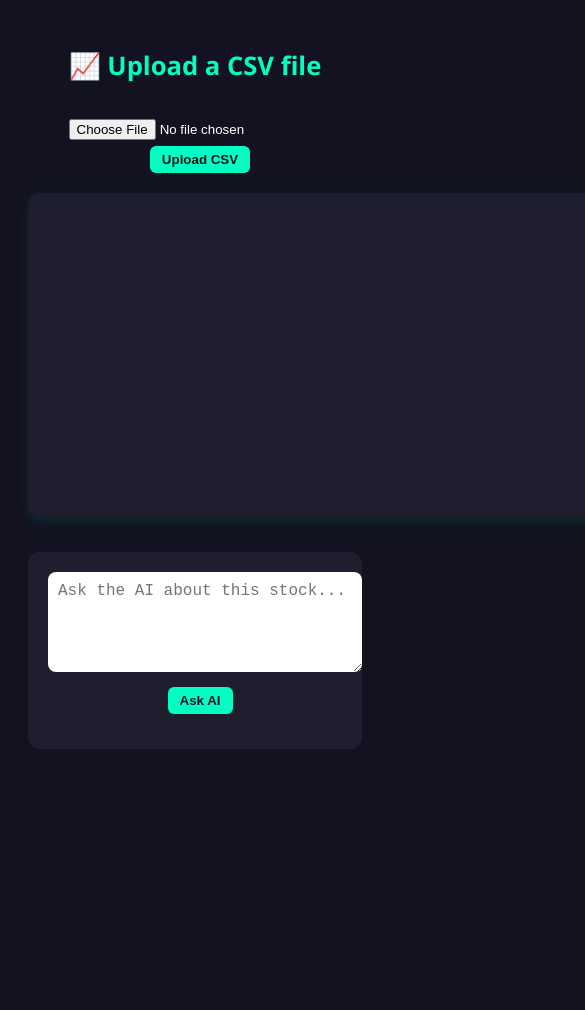
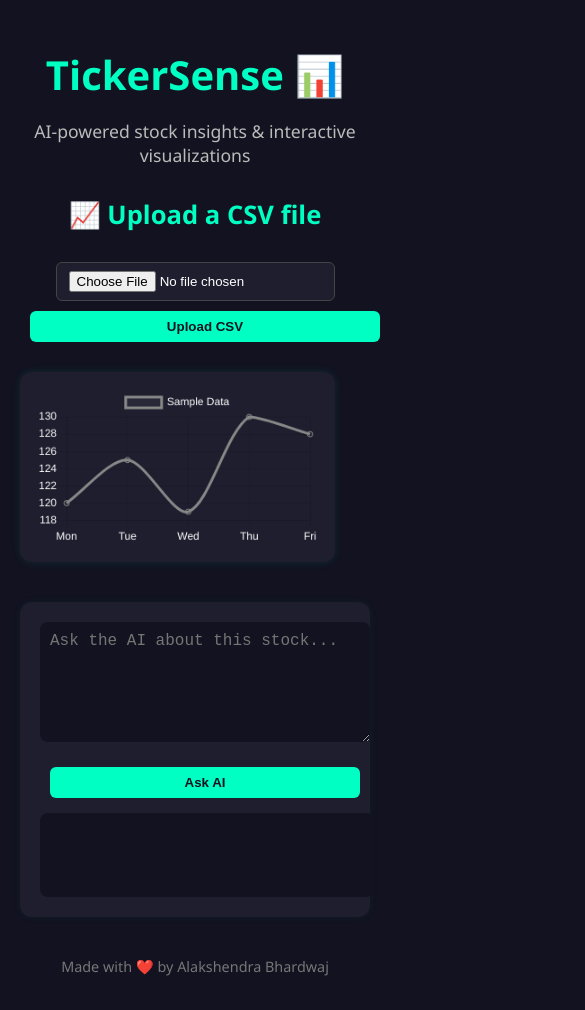
Before and after one commit to AlakshendraB/tickersense, a plain HTML site: page index.html in a window 390 px wide. Shown: the top 1010 px of the page, 585 px wide, since content can reach past the window. Before the commit the page ends 844 px from the top, so only its background shows below. Drawn offline with nearby package versions, Linux system fonts and the light colour scheme.

Commit message:
made better UI/UX response

```diff
--- a/index.html
+++ b/index.html
@@ -9,19 +9,32 @@
   <script src="https://cdn.jsdelivr.net/npm/papaparse@5.4.1/papaparse.min.js"></script>
 </head>
 <body>
-  <h2 id="stock-name">📈 Upload a CSV file</h2>
 
-  <input type="file" id="csvFile" accept=".csv" />
-  <button onclick="handleCSV()">Upload CSV</button>
+  <header>
+    <h1>TickerSense 📊</h1>
+    <p>AI-powered stock insights & interactive visualizations</p>
+  </header>
 
-  <canvas id="stockChart" width="600" height="300"></canvas>
+  <main>
+    <section id="upload-section">
+      <h2 id="stock-name">📈 Upload a CSV file</h2>
+      <input type="file" id="csvFile" accept=".csv" aria-label="Upload CSV file" />
+      <button onclick="handleCSV()" aria-label="Upload stock CSV">Upload CSV</button>
+    </section>
 
-  <div id="ai-box">
-    <textarea id="user-input" placeholder="Ask the AI about this stock..."></textarea>
-    <button onclick="askAI()">Ask AI</button>
-    <div id="ai-response"></div>
-  </div>
+    <canvas id="stockChart" width="600" height="300" role="img" aria-label="Stock Chart Visualization"></canvas>
 
-  <script src="js/chart.js"></script>
+    <section id="ai-box">
+      <textarea id="user-input" placeholder="Ask the AI about this stock..." aria-label="Ask AI about stock data"></textarea>
+      <button onclick="askAI()" aria-label="Ask AI for insights">Ask AI</button>
+      <div id="ai-response" aria-live="polite"></div>
+    </section>
+  </main>
+
+  <footer>
+    <p>Made with ❤️ by Alakshendra Bhardwaj</p>
+  </footer>
+
+  <script src="js/charts.js"></script>
 </body>
 </html>
--- a/js/charts.js
+++ b/js/charts.js
@@ -1,22 +1,36 @@
-let chart; // global
+let chart;
 
 function handleCSV() {
   const fileInput = document.getElementById("csvFile");
   const file = fileInput.files[0];
 
   if (!file) {
-    alert("Please upload a CSV file.");
+    alert("⚠️ Please upload a CSV file.");
     return;
   }
 
   Papa.parse(file, {
     header: true,
     dynamicTyping: true,
+    skipEmptyLines: true,
     complete: function(results) {
       const data = results.data;
 
-      const labels = data.map(row => row.Date || row.date);
-      const values = data.map(row => row.Close || row.close || row.Price);
+      if (!data.length) {
+        alert("❌ CSV file appears to be empty or incorrectly formatted.");
+        return;
+      }
+
+      const sample = data[0];
+      const dateKey = Object.keys(sample).find(k => /date/i.test(k)) || Object.keys(sample)[0];
+      const priceKey = Object.keys(sample).find(k => /close|price/i.test(k)) || Object.keys(sample)[1];
+
+      const labels = data.map(row => row[dateKey]);
+      const values = data.map(row => parseFloat(row[priceKey]));
+
+      const validIndices = values.map((v, i) => (!isNaN(v) && labels[i]) ? i : -1).filter(i => i !== -1);
+      const cleanedLabels = validIndices.map(i => labels[i]);
+      const cleanedValues = validIndices.map(i => values[i]);
 
       if (chart) chart.destroy();
 
@@ -24,48 +38,59 @@ function handleCSV() {
       chart = new Chart(ctx, {
         type: "line",
         data: {
-          labels: labels,
+          labels: cleanedLabels,
           datasets: [{
             label: "Stock Price",
-            data: values,
-            borderColor: "#0d6efd",
-            backgroundColor: "rgba(13, 110, 253, 0.1)",
-            tension: 0.3
+            data: cleanedValues,
+            borderColor: "#00ffc3",
+            backgroundColor: "rgba(0, 255, 195, 0.1)",
+            tension: 0.4,
+            fill: true,
+            pointRadius: 2,
+            pointHoverRadius: 5
           }]
         },
         options: {
           responsive: true,
           plugins: {
-            legend: { labels: { color: "white" } }
+            legend: {
+              labels: { color: "white" }
+            }
           },
           scales: {
-            x: { ticks: { color: "white" } },
-            y: { ticks: { color: "white" } }
+            x: {
+              ticks: { color: "white" },
+              grid: { color: "rgba(255, 255, 255, 0.05)" }
+            },
+            y: {
+              ticks: { color: "white" },
+              grid: { color: "rgba(255, 255, 255, 0.05)" }
+            }
           }
         }
       });
 
-      document.getElementById("stock-name").textContent = `📈 ${file.name.split(".")[0]}`;
+      document.getElementById("stock-name").textContent = `📊 ${file.name.replace(/\.[^/.]+$/, "")}`;
     }
   });
 }
 
 async function askAI() {
-  const userMessage = document.getElementById("user-input").value;
+  const userMessage = document.getElementById("user-input").value.trim();
   const responseDiv = document.getElementById("ai-response");
 
-  if (!userMessage.trim()) {
-    responseDiv.textContent = "Please enter a question.";
+  if (!userMessage) {
+    responseDiv.textContent = "⚠️ Please enter a question.";
     return;
   }
 
-  responseDiv.textContent = "Thinking...";
+  responseDiv.textContent = "🤖 Thinking...";
 
   try {
     const res = await fetch("https://openrouter.ai/api/v1/chat/completions", {
       method: "POST",
       headers: {
-        "Authorization": "Bearer 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",
+        "Authorization": "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",
         "Content-Type": "application/json"
       },
       body: JSON.stringify({
@@ -75,10 +100,44 @@ async function askAI() {
     });
 
     const json = await res.json();
-    const aiMessage = json.choices?.[0]?.message?.content || "No response.";
-    responseDiv.textContent = aiMessage;
+    console.log("📦 Full AI Response:", json);
+
+    const aiMessage = json.choices?.[0]?.message?.content;
+
+    if (!aiMessage) {
+      responseDiv.textContent = "⚠️ No response from AI.";
+    } else {
+      responseDiv.textContent = aiMessage;
+    }
   } catch (err) {
-    console.error(err);
-    responseDiv.textContent = "Error contacting AI.";
+    console.error("❌ Fetch error:", err);
+    responseDiv.textContent = "❌ Error contacting AI.";
   }
 }
+
+window.addEventListener("DOMContentLoaded", () => {
+  const ctx = document.getElementById("stockChart").getContext("2d");
+  chart = new Chart(ctx, {
+    type: "line",
+    data: {
+      labels: ["Mon", "Tue", "Wed", "Thu", "Fri"],
+      datasets: [{
+        label: "Sample Data",
+        data: [120, 125, 119, 130, 128],
+        borderColor: "#888",
+        backgroundColor: "rgba(136, 136, 136, 0.1)",
+        tension: 0.3
+      }]
+    },
+    options: {
+      responsive: true,
+      plugins: {
+        legend: { labels: { color: "white" } }
+      },
+      scales: {
+        x: { ticks: { color: "white" } },
+        y: { ticks: { color: "white" } }
+      }
+    }
+  });
+});
--- a/styles/style.css
+++ b/styles/style.css
@@ -1,17 +1,29 @@
 body {
   font-family: 'Segoe UI', sans-serif;
   background-color: #121220;
-  color: white;
+  color: #f0f0f0;
+  margin: 0;
   padding: 20px;
   text-align: center;
 }
 
-canvas {
-  background-color: #1e1e2f;
-  border-radius: 12px;
-  padding: 12px;
-  margin-top: 20px;
-  box-shadow: 0 4px 12px rgba(0, 255, 195, 0.1);
+header {
+  margin-bottom: 30px;
+}
+
+header h1 {
+  font-size: 2.5rem;
+  color: #00ffc3;
+  margin-bottom: 10px;
+}
+
+header p {
+  font-size: 1.1rem;
+  color: #bbbbbb;
+}
+
+#upload-section {
+  margin-bottom: 30px;
 }
 
 #stock-name {
@@ -22,15 +34,17 @@ canvas {
 }
 
 #csvFile {
+  background-color: #1e1e2f;
+  color: white;
+  padding: 8px 12px;
+  border-radius: 6px;
+  border: 1px solid #444;
   margin-top: 10px;
-  padding: 6px;
-  border-radius: 6px;
-  border: none;
 }
 
 button {
   margin-left: 10px;
-  padding: 6px 12px;
+  padding: 8px 16px;
   background-color: #00ffc3;
   border: none;
   border-radius: 6px;
@@ -44,9 +58,17 @@ button:hover {
   background-color: #00d4a0;
 }
 
-/* 🎯 AI Assistant Styling */
+canvas {
+  margin-top: 20px;
+  background-color: #1e1e2f;
+  border-radius: 12px;
+  padding: 16px;
+  box-shadow: 0 0 10px rgba(0, 255, 195, 0.1);
+  max-width: 90%;
+}
+
 #ai-box {
-  margin-top: 30px;
+  margin-top: 40px;
   padding: 20px;
   background-color: #1e1e2f;
   border-radius: 12px;
@@ -54,21 +76,54 @@ button:hover {
   max-width: 600px;
   margin-left: auto;
   margin-right: auto;
+  box-shadow: 0 0 10px rgba(0, 255, 195, 0.05);
 }
 
 #user-input {
   width: 100%;
-  height: 80px;
+  height: 100px;
   padding: 10px;
   border-radius: 8px;
   border: none;
   font-size: 1rem;
+  background-color: #121220;
+  color: white;
   resize: vertical;
   margin-bottom: 10px;
 }
 
 #ai-response {
   margin-top: 15px;
+  background-color: #121220;
+  padding: 12px;
+  border-radius: 8px;
   color: #00ffc3;
   font-style: italic;
+  min-height: 60px;
+  white-space: pre-wrap;
+  word-wrap: break-word;
 }
+
+footer {
+  margin-top: 40px;
+  font-size: 0.9rem;
+  color: #777;
+}
+
+@media (max-width: 600px) {
+  #user-input,
+  #ai-response {
+    width: 100%;
+  }
+
+  canvas {
+    width: 100% !important;
+    height: auto !important;
+  }
+
+  button {
+    margin-top: 10px;
+    display: block;
+    width: 100%;
+  }
+}
```
